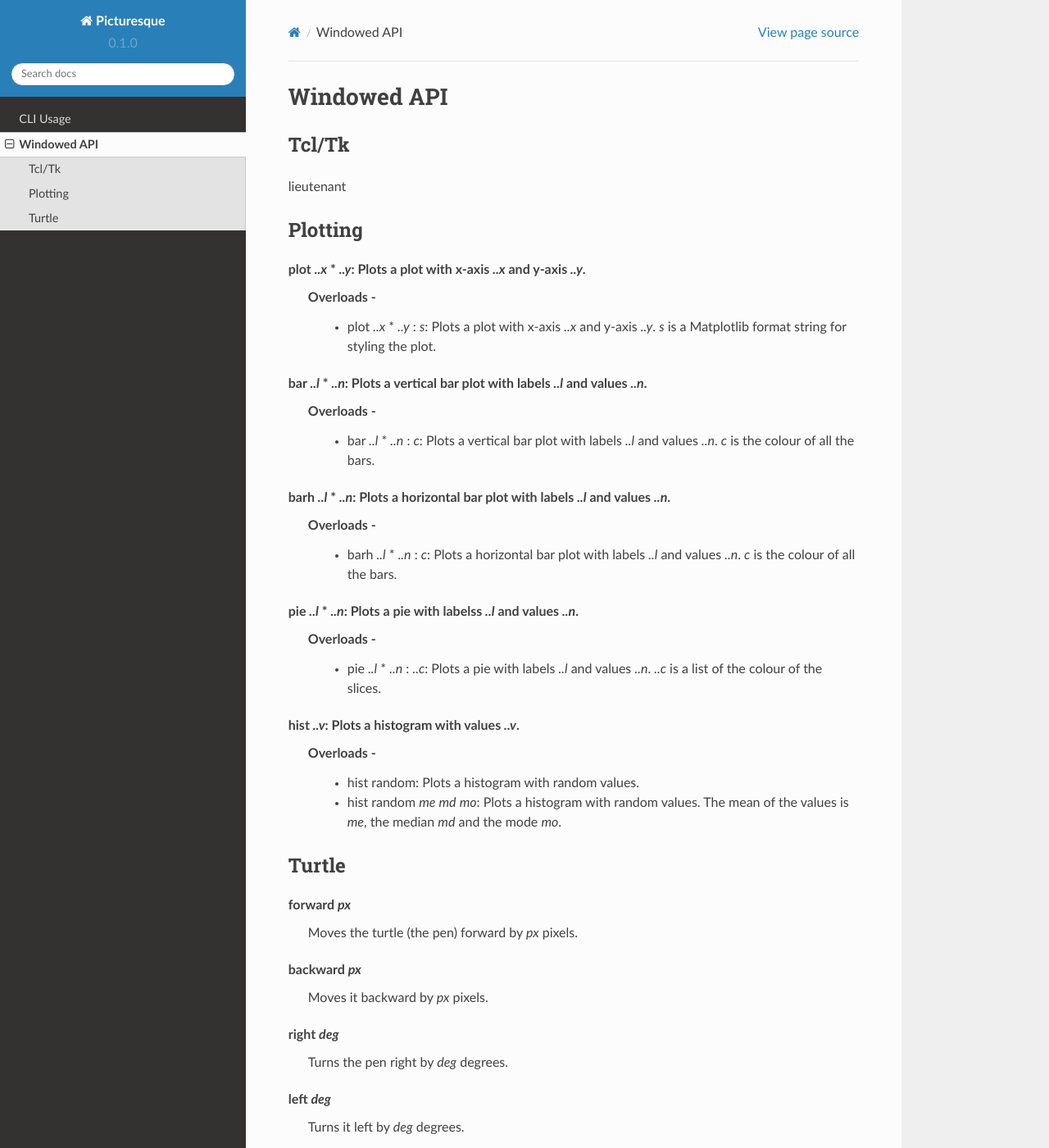
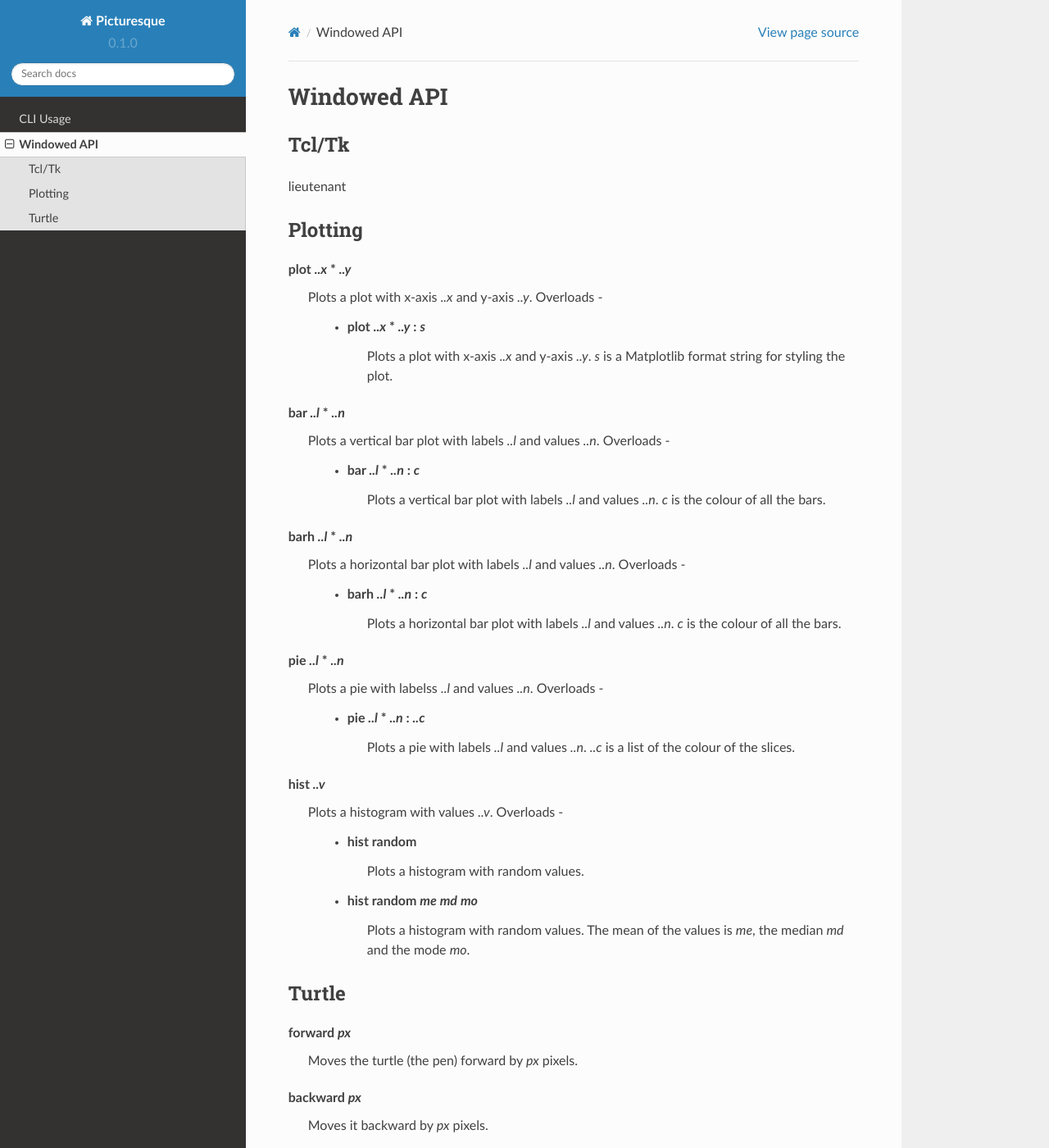
Before and after one commit to tiashDev/pic-docs, a Sphinx documentation site: the page built from docs/source/api.rst, in a window 1280 px wide and 1400 px high. Shown: the whole window at 82% size. Built offline with Sphinx 7.4.7 and the Read the Docs theme 2.0.0, drawn with Linux system fonts in a browser that asks for light colours.

```diff
--- a/docs/source/api.rst
+++ b/docs/source/api.rst
@@ -11,34 +11,45 @@ Plotting
 
 .. _plot:
 
-plot *..x* * *..y*: Plots a plot with x-axis *..x* and y-axis *..y*.
-    Overloads -
-       * plot *..x* * *..y* : *s*: Plots a plot with x-axis *..x* and y-axis *..y*. *s* is a Matplotlib format string for styling the plot.
+plot *..x* * *..y*
+   Plots a plot with x-axis *..x* and y-axis *..y*.
+   Overloads -
+       * plot *..x* * *..y* : *s*
+           Plots a plot with x-axis *..x* and y-axis *..y*. *s* is a Matplotlib format string for styling the plot.
 
 .. _bar:
 
-bar *..l* * *..n*: Plots a vertical bar plot with labels *..l* and values *..n*.
-    Overloads -
-       * bar *..l* * *..n* : *c*: Plots a vertical bar plot with labels *..l* and values *..n*. *c* is the colour of all the bars.
+bar *..l* * *..n*
+   Plots a vertical bar plot with labels *..l* and values *..n*.
+   Overloads -
+       * bar *..l* * *..n* : *c*
+          Plots a vertical bar plot with labels *..l* and values *..n*. *c* is the colour of all the bars.
 
 .. _barh:
 
-barh *..l* * *..n*: Plots a horizontal bar plot with labels *..l* and values *..n*.
-    Overloads -
-       * barh *..l* * *..n* : *c*: Plots a horizontal bar plot with labels *..l* and values *..n*. *c* is the colour of all the bars.
+barh *..l* * *..n*
+   Plots a horizontal bar plot with labels *..l* and values *..n*.
+   Overloads -
+       * barh *..l* * *..n* : *c*
+           Plots a horizontal bar plot with labels *..l* and values *..n*. *c* is the colour of all the bars.
 
 .. _pie:
 
-pie *..l* * *..n*: Plots a pie with labelss *..l* and values *..n*.
-    Overloads -
-       * pie *..l* * *..n* : *..c*: Plots a pie with labels *..l* and values *..n*. *..c* is a list of the colour of the slices.
+pie *..l* * *..n*
+   Plots a pie with labelss *..l* and values *..n*.
+   Overloads -
+       * pie *..l* * *..n* : *..c*
+           Plots a pie with labels *..l* and values *..n*. *..c* is a list of the colour of the slices.
 
 .. _hist:
 
-hist *..v*: Plots a histogram with values *..v*.
-    Overloads -
-       * hist random: Plots a histogram with random values.
-       * hist random *me* *md* *mo*: Plots a histogram with random values. The mean of the values is *me*, the median *md* and the mode *mo*.
+hist *..v*
+   Plots a histogram with values *..v*.
+   Overloads -
+       * hist random
+            Plots a histogram with random values.
+       * hist random *me* *md* *mo*
+            Plots a histogram with random values. The mean of the values is *me*, the median *md* and the mode *mo*.
 
 Turtle
 ------
```
